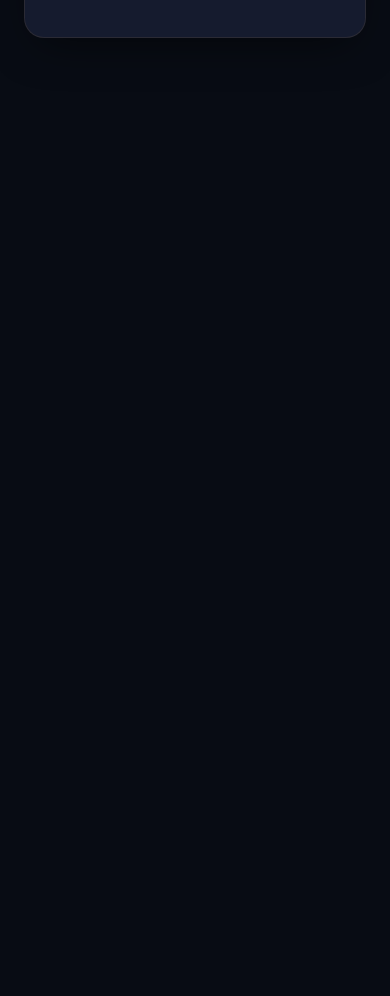
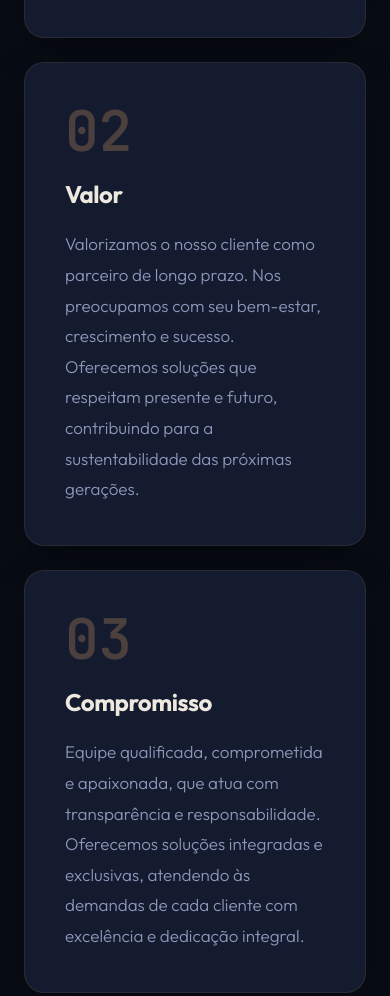
Before and after one commit to nickapmello/zenon-capital, a plain HTML site: page index.html in a window 390 px wide. Shown: the part 2983-3979 px from the top of the page. Drawn offline with nearby package versions, Linux system fonts and the light colour scheme.

Commit message:
fix(mobile): resolve responsiveness, overlap and scroll locking in Nossos Pilares section

```diff
--- a/script.js
+++ b/script.js
@@ -32,6 +32,7 @@ document.addEventListener('DOMContentLoaded', () => {
       document.body.style.overflow = '';
       if (typeof animateHero === 'function') animateHero();
       revealWhatsAppFloat();
+      ScrollTrigger.refresh();
     }, 1200);
   }
 
@@ -363,11 +364,14 @@ if (marqueeTrack) {
     });
   }
 
-  /* --- Mission Stack Cards Animation (Zero Dead Zone) --- */
+  /* --- Mission Stack Cards Animation --- */
   const stackContainer = document.getElementById('stack-container');
   const stackCards = gsap.utils.toArray('.stack-card');
 
   if (stackContainer && stackCards.length > 1) {
+    const missionMm = gsap.matchMedia();
+
+    missionMm.add("(min-width: 768px)", () => {
       stackCards.forEach((card, index) => {
         card.style.zIndex = index + 1;
         if (index > 0) {
@@ -443,5 +447,21 @@ if (marqueeTrack) {
         ease: 'none',
         duration: 1
       }, 1);
+
+      return () => {
+        window.removeEventListener('resize', syncStackContainerHeight);
+        stackCards.forEach(card => {
+          gsap.set(card, { clearProps: "all" });
+        });
+        stackContainer.style.minHeight = '';
+      };
+    });
+
+    missionMm.add("(max-width: 767px)", () => {
+      stackCards.forEach(card => {
+        gsap.set(card, { clearProps: "all" });
+      });
+      stackContainer.style.minHeight = '';
+    });
   }
 });
--- a/style.css
+++ b/style.css
@@ -610,7 +610,43 @@ input,textarea { font-family:inherit; }
   .bento-grid { grid-template-columns:1fr; }
   .bento-large { grid-column:auto; }
   .team-grid { grid-template-columns:1fr; max-width:400px; }
-  .stack-card { position:relative; top:auto !important; }
+
+  /* Nossos Pilares (Mission) Mobile Reset */
+  #mission {
+    height: auto;
+    min-height: auto;
+    overflow: visible;
+    position: relative;
+  }
+  .stack-container {
+    height: auto;
+    min-height: auto !important;
+    overflow: visible;
+    display: flex;
+    flex-direction: column;
+    gap: 1.5rem;
+  }
+  .stack-card {
+    position: relative !important;
+    top: auto !important;
+    left: auto !important;
+    right: auto !important;
+    bottom: auto !important;
+    width: 100% !important;
+    height: auto !important;
+    min-height: auto !important;
+    transform: none !important;
+    opacity: 1 !important;
+    z-index: auto !important;
+    margin-bottom: 0;
+  }
+  #solutions {
+    position: relative;
+    z-index: auto;
+    clear: both;
+    margin-top: 0;
+  }
+
   .form-row { grid-template-columns:1fr; }
   .footer-top { flex-direction:column; }
   .hscroll-controls { margin-top:-0.5rem; }
```
Lines whose indentation alone changed are shown as unchanged.
